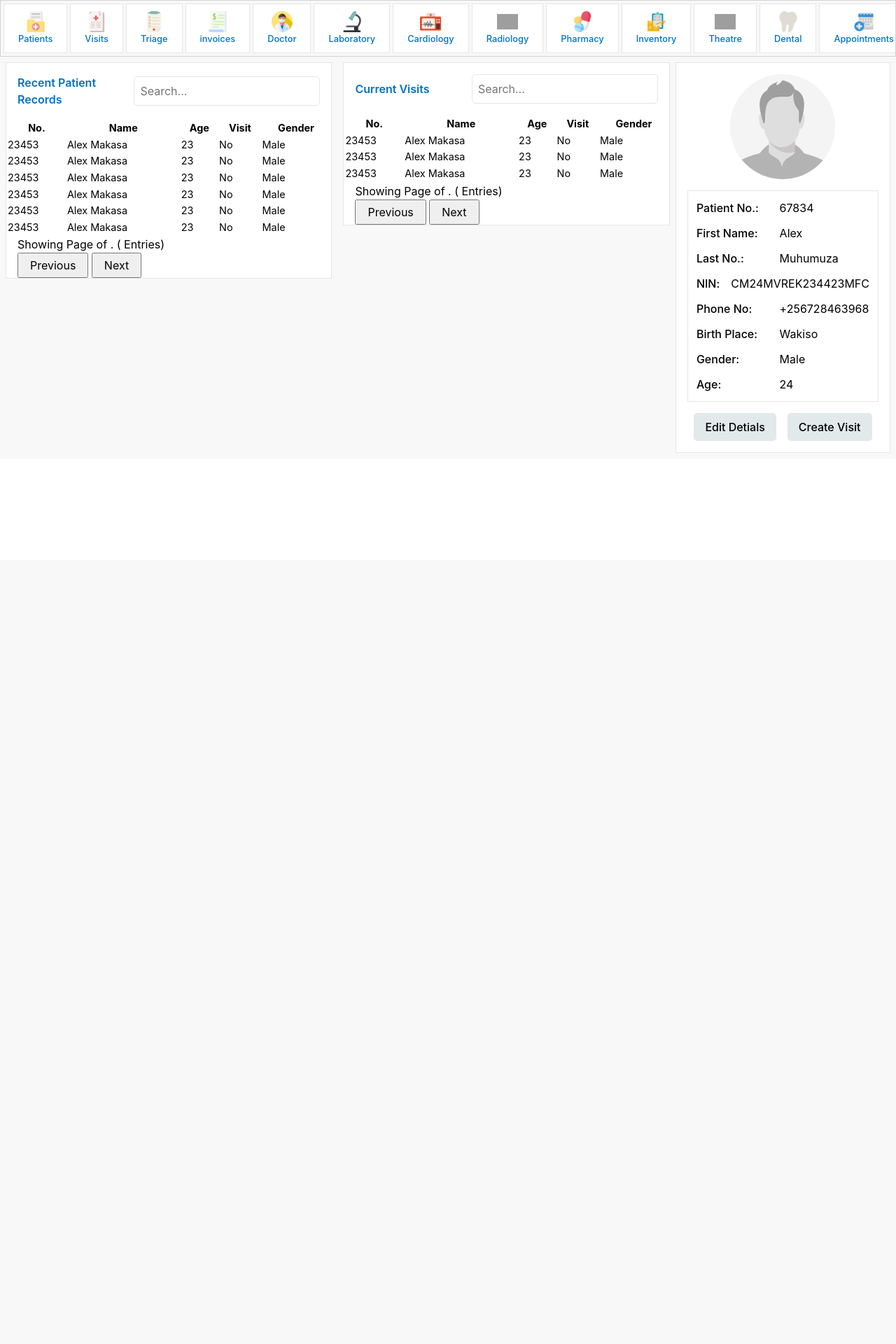
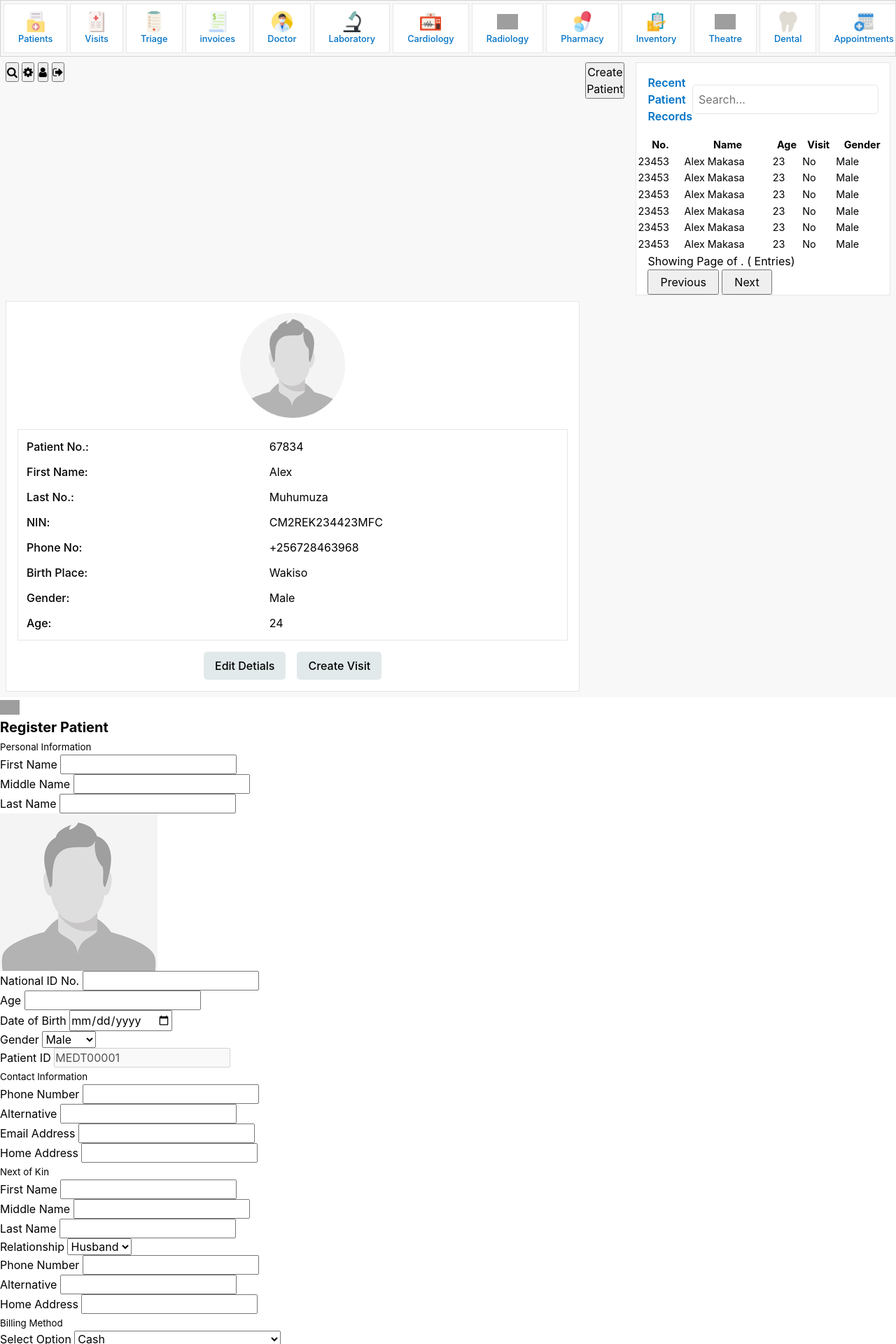
Before and after one commit to phillipmugisa/Med-Tech-HMIS, a Python web app: template TEMPLATES/utils/layout.html in a window 1280 px wide. Shown: the top 1920 px of the page at 70% size. Before the commit the page ends 647 px from the top, so only its background shows below. Run offline with Jinja, Linux system fonts and the light colour scheme; the template is opened without the code that fills it, so the values that code supplies are empty; some libraries are stand-ins or nearby versions; grey boxes are pictures that could not be loaded.

Commit message:
Add files via upload
layouts under utils with queue implementation

```diff
--- a/TEMPLATES/utils/layout.html
+++ b/TEMPLATES/utils/layout.html
@@ -10,17 +10,18 @@
     <link rel="stylesheet" href="../../STATIC/css/styles.css">
     <link rel="stylesheet" href="../../STATIC/css/components.css">
     <link rel="stylesheet" href="../../STATIC/css/utils.css">
+    <link rel="stylesheet" href="../../STATIC/icons/font-awesome-4.7.0/css/font-awesome.min.css">
 
     <!-- js -->
     <script src="../../STATIC/js/scripts.js"></script>
 </head>
 <body>
     <header class="departments">
-        <a href="" class="department">
+        <a href="../patients/index.html" class="department">
             <img src="../../STATIC/icons/create-patient.png" alt="">
             <span class="department-name">Patients</span>
         </a>
-        <a href="" class="department">
+        <a href="../patients/visits.html" class="department">
             <img src="../../STATIC/icons/visits.svg" alt="">
             <span class="department-name">Visits</span>
         </a>
@@ -32,7 +33,7 @@
             <img src="../../STATIC/icons/invoices.png" alt="">
             <span class="department-name">invoices</span>
         </a>
-        <a href="" class="department">
+        <a href="../doctor/index.html" class="department">
             <img src="../../STATIC/icons/doctor.png" alt="">
             <span class="department-name">Doctor</span>
         </a>
@@ -78,8 +79,24 @@
         </a>
     </header>
     <main class="split">
+        <aside class="sidebar-cta-section">
+            <button class="accented">
+                <i class="fa fa-search"></i>
+            </button>
+            <button class="accented">
+                <i class="fa fa-cog"></i>
+            </button>
+            <button class="accented">
+                <i class="fa fa-user"></i>
+            </button>
+            <button class="accented">
+                <i class="fa fa-sign-out"></i>
+            </button>
+        </aside>
         <section class="main-content-area">
-
+            <div class="main-cta-section">
+                <button class="modal-activators" id="create_patient_modal_activator" data-modal="create_patient_modal">Create Patient</button>
+            </div>
             <div class="records-part" id="recent-patients">
                 <header>
                     <p class="table-title">Recent Patient Records</p>
@@ -155,62 +172,6 @@
                     </div>
                 </div>
             </div>
-
-            <div class="records-part" id="current-visits">
-                <header>
-                    <p class="table-title">Current Visits</p>
-                    <form action="">
-                        <input type="search" name="" id="" placeholder="Search...">
-                    </form>
-                </header>
-                <div class="body">
-                    <table>
-                        <thead>
-                            <tr class="cs-bg-hover-color cs-text-md cs-text-secondary cs-font-600">
-                                <th>No.</th>
-                                <th>Name</th>
-                                <th>Age</th>
-                                <th>Visit</th>
-                                <th>Gender</th>
-                            </tr>
-                        </thead>
-                        <tbody>
-                            <tr>
-                                <td>23453</td>
-                                <td>Alex Makasa</td>
-                                <td>23</td>
-                                <td>No</td>
-                                <td>Male</td>
-                            </tr>
-                            <tr>
-                                <td>23453</td>
-                                <td>Alex Makasa</td>
-                                <td>23</td>
-                                <td>No</td>
-                                <td>Male</td>
-                            </tr>
-                            <tr>
-                                <td>23453</td>
-                                <td>Alex Makasa</td>
-                                <td>23</td>
-                                <td>No</td>
-                                <td>Male</td>
-                            </tr>
-                        </tbody>
-                    </table>
-                    <div class="table-pagination cs-flex cs-justify-between cs-align-center" style="--gap: 1rem;padding: 0 1rem;">
-                        <div class="cs-grid cs-align-center">
-                            <p class="cs-text-md" style="color: var(--text-color);">Showing Page <span id="current-page-0"></span> of <span id="max-page"></span>. (<span id="table-item-count"></span> Entries)</p>
-                        </div>
-                        <div class="table-pagination cs-flex cs-justify-end cs-align-center" style="--gap: 1rem;">
-                            <button id="previous-page" class="btn outlined cs-text-md cs-bg-hover-cover br-sm">Previous</button>
-                            <span id="current-page" class="cs-text-md"></span>
-                            <button id="next-page" class="btn outlined cs-text-md cs-bg-hover-cover br-sm">Next</button>
-                        </div>
-                    </div>
-                </div>
-            </div>
-
         </section>
         <aside class="preview-area" id="patient-preview">
             <div class="img-wrapper">
@@ -231,7 +192,7 @@
                 </div>
                 <div class="detail-group">
                     <p class="part-title">NIN:</p>
-                    <p class="part-content">CM24MVREK234423MFC</p>
+                    <p class="part-content">CM2REK234423MFC</p>
                 </div>
                 <div class="detail-group">
                     <p class="part-title">Phone No:</p>
@@ -251,10 +212,181 @@
                 </div>
             </div>
             <div class="cta_area">
-                <button>Edit Detials</button>
+                <button  class="modal-activators" id="edit_patient_modal_activator" data-modal="create_patient_modal">Edit Detials</button>
                 <button>Create Visit</button>
             </div>
         </aside>
     </main>
+
+
+    <div class="modal" id="create_patient_modal">
+        <div class="modal-header">
+            <div class="flex" style="justify-content: flex-start; gap: 10px">
+            <img src="../../STATIC/icons/add.png" alt="" style="inline-size: 28px; block-size: 28px" />
+            <h3 style="font-size: 20px">Register Patient</h3>
+            </div>
+        </div>
+        <div class="modal-body">
+            <div class="modal-section">
+            <div class="section-label">
+                <small>Personal Information</small>
+            </div>
+            <div class="section-content">
+                <form action="">
+                <div class="flex flex-gap-40">
+                    <div class="form-control flex flex-column">
+                    <label for="">First Name</label>
+                    <input class="input" type="text" />
+                    </div>
+                    <div class="form-control flex flex-column">
+                    <label for="">Middle Name</label>
+                    <input class="input" type="text" />
+                    </div>
+                    <div class="form-control flex flex-column">
+                    <label for="">Last Name</label>
+                    <input class="input" type="text" />
+                    </div>
+                    <div class="form-control flex flex-column">
+                    <div class="patient-image flex">
+                        <img src="../../STATIC/images/user.png" alt="" />
+                    </div>
+                    </div>
+                </div>
+                <div class="flex flex-gap-40">
+                    <div class="form-control flex flex-column">
+                    <label for="">National ID No.</label>
+                    <input class="input" type="text" />
+                    </div>
+                    <div class="form-control flex" style="gap: 20px">
+                    <div class="flex flex-column" style="flex: 1">
+                        <label for="">Age</label>
+                        <input class="input" type="text" />
+                    </div>
+                    <div class="flex flex-column" style="flex: 2">
+                        <label for="">Date of Birth</label>
+                        <input class="input" type="date" />
+                    </div>
+                    </div>
+                    <div class="form-control flex flex-column">
+                    <label for="">Gender</label>
+                    <select name="gender" class="input">
+                        <option value="male">Male</option>
+                        <option value="female">Female</option>
+                    </select>
+                    </div>
+                    <div class="form-control flex flex-column">
+                    <label for="">Patient ID</label>
+                    <input class="input" type="text" value="MEDT00001" disabled />
+                    </div>
+                </div>
+                </form>
+            </div>
+            </div>
+            <div class="modal-section">
+            <div class="section-label">
+                <small>Contact Information</small>
+            </div>
+            <div class="section-content">
+                <form action="">
+                <div class="section-content-row flex flex-gap-40">
+                    <div class="form-control flex flex-column">
+                    <label for="">Phone Number</label>
+                    <input class="input" type="text" />
+                    </div>
+                    <div class="form-control flex flex-column">
+                    <label for="">Alternative</label>
+                    <input class="input" type="text" />
+                    </div>
+                    <div class="form-control flex flex-column">
+                    <label for="">Email Address</label>
+                    <input class="input" type="text" />
+                    </div>
+                    <div class="form-control flex flex-column">
+                    <label for="">Home Address</label>
+                    <input class="input" type="text" />
+                    </div>
+                </div>
+                </form>
+            </div>
+            </div>
+            <div class="modal-section">
+            <div class="section-label">
+                <small>Next of Kin</small>
+            </div>
+            <div class="section-content">
+                <form action="">
+                <div class="section-content-row flex flex-gap-40">
+                    <div class="form-control flex flex-column">
+                    <label for="">First Name</label>
+                    <input class="input" type="text" />
+                    </div>
+                    <div class="form-control flex flex-column">
+                    <label for="">Middle Name</label>
+                    <input class="input" type="text" />
+                    </div>
+                    <div class="form-control flex flex-column">
+                    <label for="">Last Name</label>
+                    <input class="input" type="text" />
+                    </div>
+                    <div class="form-control flex flex-column">
+                    <label for="">Relationship</label>
+                    <select name="relationship" class="input">
+                        <option value="husband">Husband</option>
+                        <option value="wife">Wife</option>
+                        <option value="brother">Brother</option>
+                        <option value="sister">Sister</option>
+                        <option value="son">Son</option>
+                        <option value="daughter">Daughter</option>
+                    </select>
+                    </div>
+                </div>
+                <div class="section-content-row flex flex-gap-40">
+                    <div class="form-control flex flex-column">
+                    <label for="">Phone Number</label>
+                    <input class="input" type="text" />
+                    </div>
+                    <div class="form-control flex flex-column">
+                    <label for="">Alternative</label>
+                    <input class="input" type="text" />
+                    </div>
+                    <div class="form-control flex flex-column">
+                    <label for="">Home Address</label>
+                    <input class="input" type="text" />
+                    </div>
+                    <div class="form-control flex flex-column" style="visibility: hidden"></div>
+                </div>
+                </form>
+            </div>
+            </div>
+            <div class="modal-section">
+            <div class="section-label">
+                <small>Billing Method</small>
+            </div>
+            <div class="section-content">
+                <form action="">
+                <div class="section-content-row flex">
+                    <div class="form-control flex flex-column">
+                    <label for="">Select Option</label>
+                    <select name="billing" class="input" style="inline-size: 23% !important">
+                        <option value="cash">Cash</option>
+                        <option value="account">Account</option>
+                        <option value="insurance">Insurance</option>
+                    </select>
+                    </div>
+                </div>
+                </form>
+            </div>
+            </div>
+        </div>
+        <div class="modal-footer">
+            <div class="form-control">
+            <img class="cancel" src="../../STATIC/icons/cancel.png" alt="" />
+            <img class="save" src="../../STATIC/icons/save.png" alt="" />
+            </div>
+        </div>
+    </div>
 </body>
+
+
+<script src="../../STATIC/js/modals.js"></script>
 </html>
```
